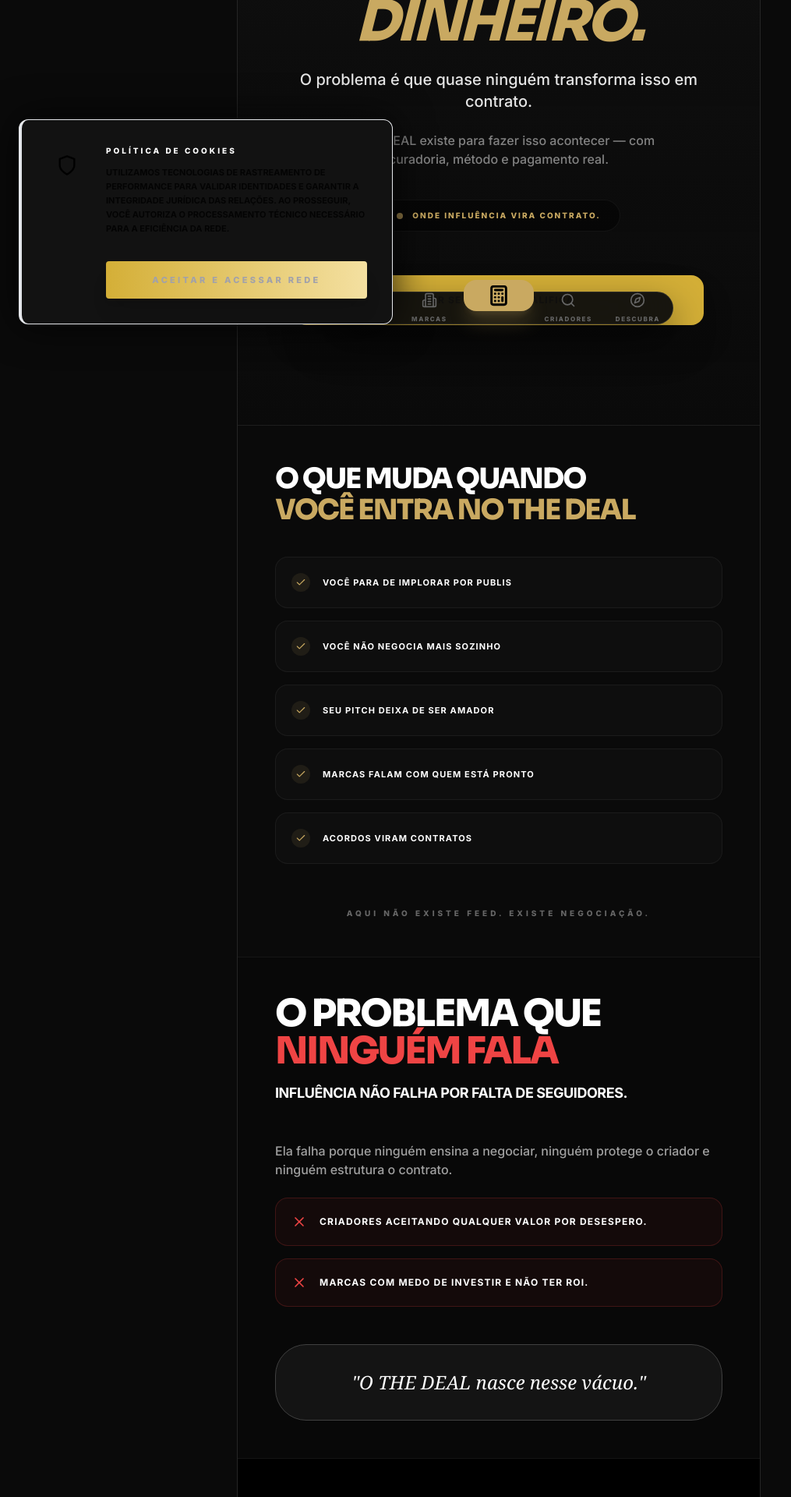
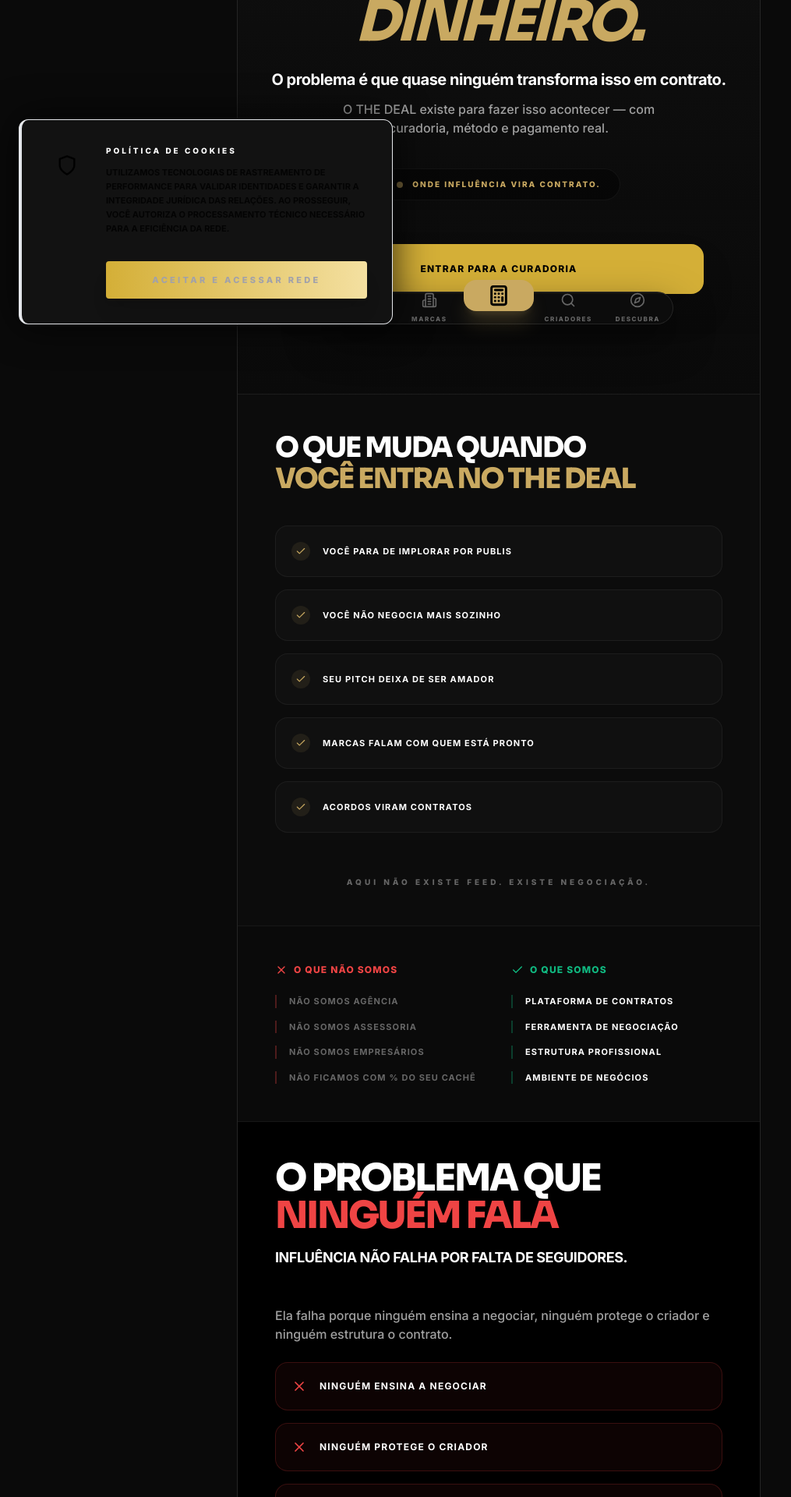
Before and after one commit to daviddias2011-droid/appthedeal, a React (Vite) app: page / in a window 1280 px wide. Shown: the part 360-2280 px from the top of the page at 78% size, without its empty margins (0-1015 px from the left). Built offline with nearby package versions, Linux system fonts and the light colour scheme.

Commit message:
feat: Add new icons and update hero section copy
Introduces new icons for enhanced UI elements and refines the hero section's messaging to better reflect the application's value proposition.

```diff
--- a/components/LandingPage.tsx
+++ b/components/LandingPage.tsx
@@ -3,7 +3,7 @@
 import {
   ArrowRight, Briefcase, Menu, X as CloseIcon, Building2, Calculator, Compass, Zap,
   Check, X, ShieldCheck, TrendingUp, Star, Shield, CheckCircle2, Award, MessageCircle,
-  Instagram, Twitter, Video, Target, FileText, Lock
+  Instagram, Twitter, Video, Target, FileText, Lock, ShieldOff, Handshake, DollarSign
 } from 'lucide-react';
 import AccessModal from './AccessModal';
 import { KwaiIcon } from './Icons';
@@ -47,19 +47,21 @@
 
       <main className="w-full max-w-2xl min-h-screen border-x border-thedeal-gray700/50 pb-20 pt-20">
 
-        {/* HERO SECTION */}
+        {/* 1. HERO SECTION */}
         <section className="px-6 py-20 md:py-32 text-center space-y-10 border-b border-thedeal-gray700/30 bg-gradient-to-b from-thedeal-card/50 to-transparent">
           <div className="space-y-6">
             <h1 className="text-4xl sm:text-7xl font-display font-black text-white leading-[0.95] tracking-tighter uppercase">
               SUA INFLUÊNCIA <br/>
               <span className="text-thedeal-gold italic">JÁ VALE DINHEIRO.</span>
             </h1>
-            <p className="text-lg md:text-xl text-thedeal-gray100 font-medium leading-tight max-w-lg mx-auto">
+            <div className="space-y-3">
+              <p className="text-lg md:text-xl text-white font-bold tracking-tight">
                 O problema é que quase ninguém transforma isso em contrato.
               </p>
-            <p className="text-sm md:text-base text-thedeal-gray400 max-w-md mx-auto font-medium leading-relaxed opacity-80">
+              <p className="text-sm md:text-base text-thedeal-gray400 max-w-md mx-auto font-medium leading-relaxed">
                 O THE DEAL existe para fazer isso acontecer — com curadoria, método e pagamento real.
               </p>
+            </div>
           </div>
 
           <div className="bg-black/40 border border-white/5 px-6 py-3 rounded-full inline-flex items-center gap-3 mx-auto">
@@ -69,13 +71,13 @@
 
           <div className="flex flex-col gap-4 px-4 sm:px-12 pt-4">
             <button onClick={() => props.onGoToSignup()} className="w-full bg-thedeal-goldBright text-black font-black py-6 rounded-2xl shadow-2xl transition-all hover:scale-105 active:scale-95 group uppercase text-xs tracking-widest">
-              VER SE VOCÊ SE QUALIFICA
+              ENTRAR PARA A CURADORIA
             </button>
           </div>
         </section>
 
-        {/* O QUE MUDA QUANDO VOCÊ ENTRA */}
-        <section className="p-8 md:p-12 space-y-10 border-b border-white/5">
+        {/* 2. O QUE MUDA QUANDO VOCÊ ENTRA */}
+        <section className="p-8 md:p-12 space-y-10 border-b border-white/5 bg-thedeal-card/20">
            <div className="text-center md:text-left space-y-4">
               <h2 className="text-2xl md:text-4xl font-display font-black text-white uppercase tracking-tighter leading-none">O QUE MUDA QUANDO <br/><span className="text-thedeal-gold">VOCÊ ENTRA NO THE DEAL</span></h2>
            </div>
@@ -102,8 +104,32 @@
            </div>
         </section>
 
-        {/* O PROBLEMA QUE NINGUÉM FALA */}
-        <section className="p-8 md:p-12 space-y-12 border-b border-white/5 bg-black/20">
+        {/* BLOCO IDENTIDADE: O QUE NÃO SOMOS VS O QUE SOMOS */}
+        <section className="p-8 md:p-12 grid md:grid-cols-2 gap-8 border-b border-white/5">
+           <div className="space-y-6">
+              <h3 className="text-thedeal-danger font-black uppercase text-xs tracking-widest flex items-center gap-2">
+                <X size={16} /> O que NÃO somos
+              </h3>
+              <ul className="space-y-4">
+                 {["Não somos agência", "Não somos assessoria", "Não somos empresários", "Não ficamos com % do seu cachê"].map((item, i) => (
+                   <li key={i} className="text-thedeal-gray600 font-bold uppercase text-[11px] tracking-widest border-l-2 border-thedeal-danger/30 pl-4">{item}</li>
+                 ))}
+              </ul>
+           </div>
+           <div className="space-y-6">
+              <h3 className="text-thedeal-success font-black uppercase text-xs tracking-widest flex items-center gap-2">
+                <Check size={16} /> O que SOMOS
+              </h3>
+              <ul className="space-y-4">
+                 {["Plataforma de contratos", "Ferramenta de negociação", "Estrutura profissional", "Ambiente de negócios"].map((item, i) => (
+                   <li key={i} className="text-white font-bold uppercase text-[11px] tracking-widest border-l-2 border-thedeal-success/30 pl-4">{item}</li>
+                 ))}
+              </ul>
+           </div>
+        </section>
+
+        {/* 3. O PROBLEMA QUE NINGUÉM FALA */}
+        <section className="p-8 md:p-12 space-y-12 border-b border-white/5 bg-black">
            <div className="text-center md:text-left space-y-4">
               <h2 className="text-3xl md:text-5xl font-display font-black text-white uppercase tracking-tighter leading-none">O PROBLEMA QUE <br/><span className="text-thedeal-danger">NINGUÉM FALA</span></h2>
               <p className="text-lg text-white font-bold uppercase tracking-tight">Influência não falha por falta de seguidores.</p>
@@ -115,25 +141,49 @@
               </p>
 
               <div className="grid gap-4">
-                <div className="bg-thedeal-danger/5 border border-thedeal-danger/20 p-5 rounded-2xl flex gap-4 items-center">
+                {[
+                  "Ninguém ensina a negociar",
+                  "Ninguém protege o criador",
+                  "Ninguém estrutura contrato"
+                ].map((text, i) => (
+                  <div key={i} className="bg-thedeal-danger/5 border border-thedeal-danger/20 p-5 rounded-2xl flex gap-4 items-center">
                      <X className="text-thedeal-danger" size={20} />
-                   <p className="text-xs text-white font-bold uppercase tracking-widest leading-relaxed">Criadores aceitando qualquer valor por desespero.</p>
+                     <p className="text-xs text-white font-bold uppercase tracking-widest">{text}</p>
                   </div>
-                <div className="bg-thedeal-danger/5 border border-thedeal-danger/20 p-5 rounded-2xl flex gap-4 items-center">
-                   <X className="text-thedeal-danger" size={20} />
-                   <p className="text-xs text-white font-bold uppercase tracking-widest leading-relaxed">Marcas com medo de investir e não ter ROI.</p>
-                </div>
+                ))}
               </div>
            </div>
 
            <div className="bg-thedeal-card border border-thedeal-gray700 p-8 rounded-[2.5rem] relative overflow-hidden group">
-              <p className="text-xl md:text-2xl font-serif italic text-white leading-relaxed text-center">
-                "O THE DEAL nasce nesse vácuo."
+              <p className="text-lg md:text-xl font-serif italic text-thedeal-gray400 leading-relaxed text-center">
+                O resultado? Criadores aceitando qualquer valor. <br/>Marcas com medo de investir.
+              </p>
+              <p className="text-xl md:text-2xl font-black text-white uppercase tracking-tighter text-center mt-6">
+                O THE DEAL NASCE NESSE VÁCUO.
               </p>
            </div>
         </section>
 
-        {/* COMO O THE DEAL RESOLVE */}
+        {/* SOBRE O CONTROLE */}
+        <section className="p-8 md:p-12 space-y-10 border-b border-white/5 bg-gradient-to-br from-thedeal-card/50 to-transparent">
+            <h3 className="text-xl font-display font-black text-white uppercase tracking-tight text-center">VOCÊ NO CONTROLE TOTAL</h3>
+            <div className="grid grid-cols-2 sm:grid-cols-3 gap-4">
+               {[
+                 { t: "Você decide o preço", i: DollarSign },
+                 { t: "Você aprova propostas", i: CheckCircle2 },
+                 { t: "Fala direto com a marca", i: MessageCircle },
+                 { t: "Sai quando quiser", i: X },
+                 { t: "Sem exclusividade", i: ShieldOff }
+               ].map((item, i) => (
+                 <div key={i} className="flex flex-col items-center gap-3 p-4 bg-white/5 rounded-2xl text-center">
+                    <item.i className="text-thedeal-gold" size={20} />
+                    <span className="text-[10px] font-black uppercase text-white tracking-widest leading-tight">{item.t}</span>
+                 </div>
+               ))}
+            </div>
+        </section>
+
+        {/* 4. COMO O THE DEAL RESOLVE */}
         <section className="p-8 md:p-12 space-y-12 bg-black">
            <div className="text-center md:text-left space-y-4">
               <h2 className="text-3xl md:text-5xl font-display font-black text-white uppercase tracking-tighter leading-none">COMO O <br/><span className="text-thedeal-gold">THE DEAL RESOLVE</span></h2>
@@ -145,8 +195,8 @@
                 { t: "Estrutura", d: "Pitch, proposta e valor com lógica comercial." },
                 { t: "Contrato", d: "Pagamento claro. Sem improviso." }
               ].map((step, i) => (
-                <div key={i} className="flex gap-6 p-6 bg-white/[0.02] border border-white/5 rounded-3xl hover:border-thedeal-gold transition-all">
-                   <div className="w-12 h-12 rounded-2xl bg-black border border-white/10 flex items-center justify-center font-black text-thedeal-gold shadow-lg">
+                <div key={i} className="flex gap-6 p-6 bg-white/[0.02] border border-white/5 rounded-3xl hover:border-thedeal-gold transition-all group">
+                   <div className="w-12 h-12 rounded-2xl bg-black border border-white/10 flex items-center justify-center font-black text-thedeal-gold shadow-lg group-hover:scale-110 transition-transform">
                       {i + 1}
                    </div>
                    <div className="flex-1">
@@ -164,29 +214,29 @@
            </div>
         </section>
 
-        {/* PARA QUEM É */}
+        {/* 5. PARA QUEM É */}
         <section className="p-8 md:p-12 space-y-12 border-y border-white/5 bg-thedeal-card/30">
             <h2 className="text-3xl font-display font-black text-white uppercase tracking-tighter text-center">PARA QUEM É</h2>
             <div className="grid md:grid-cols-2 gap-8">
               <div className="space-y-6">
                  <p className="text-[10px] font-black text-thedeal-success uppercase tracking-[0.3em] flex items-center gap-2">CRIADORES</p>
                  <p className="text-[11px] font-bold text-white uppercase tracking-widest border-l-2 border-thedeal-success pl-4">
-                   Querem parar de depender de permuta, sorte ou DM ignorada.
+                   Criadores que querem parar de viver de permuta, sorte ou DM ignorada.
                  </p>
               </div>
               <div className="space-y-6">
                  <p className="text-[10px] font-black text-thedeal-gold uppercase tracking-[0.3em] flex items-center gap-2">MARCAS</p>
                  <p className="text-[11px] font-bold text-white uppercase tracking-widest border-l-2 border-thedeal-gold pl-4">
-                   Querem previsibilidade e ROI, não apostas no escuro.
+                   Marcas que querem previsibilidade e ROI, não apostas no escuro.
                  </p>
               </div>
             </div>
         </section>
 
-        {/* PRICING ANUAL */}
+        {/* 6. PRICING ANUAL */}
         <section className="py-20 px-6 bg-black text-center space-y-16">
             <div className="space-y-4">
-              <h2 className="text-3xl md:text-5xl font-display font-black text-white uppercase tracking-tighter">ACESSO ANUAL AO <span className="text-thedeal-gold">THE DEAL.</span></h2>
+              <h2 className="text-3xl md:text-5xl font-display font-black text-white uppercase tracking-tighter leading-none">ACESSO ANUAL AO <br/><span className="text-thedeal-gold">THE DEAL.</span></h2>
               <p className="text-thedeal-gray600 text-[10px] font-bold uppercase tracking-[0.3em]">Menos de R$ 1 por dia para transformar influência em contrato.</p>
             </div>
 
@@ -216,23 +266,23 @@
                 </div>
                 <ul className="space-y-4 text-[10px] text-white font-bold uppercase tracking-widest">
                   <li className="flex gap-2"><Check size={16} className="text-thedeal-gold"/> Criar missões privadas</li>
-                  <li className="flex gap-2"><Check size={16} className="text-thedeal-gold"/> Propostas estruturadas</li>
-                  <li className="flex gap-2"><Check size={16} className="text-thedeal-gold"/> Criadores validados</li>
+                  <li className="flex gap-2"><Check size={16} className="text-thedeal-gold"/> Receber propostas estruturadas</li>
+                  <li className="flex gap-2"><Check size={16} className="text-thedeal-gold"/> Falar só com criadores validados</li>
                   <li className="flex gap-2"><Check size={16} className="text-thedeal-gold"/> Economizar tempo e erro</li>
                 </ul>
                 <button onClick={() => props.onGoToSignup()} className="w-full bg-white text-black font-black py-6 rounded-2xl uppercase text-[11px] tracking-widest shadow-xl shadow-white/5 hover:scale-[1.02] transition-all">SOLICITAR ACESSO</button>
               </div>
             </div>
 
-            <div className="bg-white/5 border border-white/10 p-8 rounded-3xl max-w-2xl mx-auto">
+            <div className="bg-white/5 border border-white/10 p-8 rounded-3xl max-w-xl mx-auto">
                <p className="text-white text-sm md:text-base font-medium leading-relaxed italic">
                  "Um único contrato pode pagar esse valor em um post. <br/><span className="text-thedeal-danger font-black not-italic">UM ERRO CUSTA MUITO MAIS.</span>"
                </p>
             </div>
         </section>
 
-        {/* FINAL CTA */}
-        <section className="py-32 px-8 text-center space-y-12">
+        {/* 7. BLOCO FINAL */}
+        <section className="py-32 px-8 text-center space-y-12 bg-gradient-to-t from-thedeal-card/20 to-transparent">
             <div className="space-y-6">
               <h2 className="text-3xl md:text-5xl font-display font-black text-white uppercase tracking-tighter leading-none">
                 O THE DEAL NÃO É PARA TODO MUNDO.
```
Lines whose indentation alone changed are shown as unchanged.
